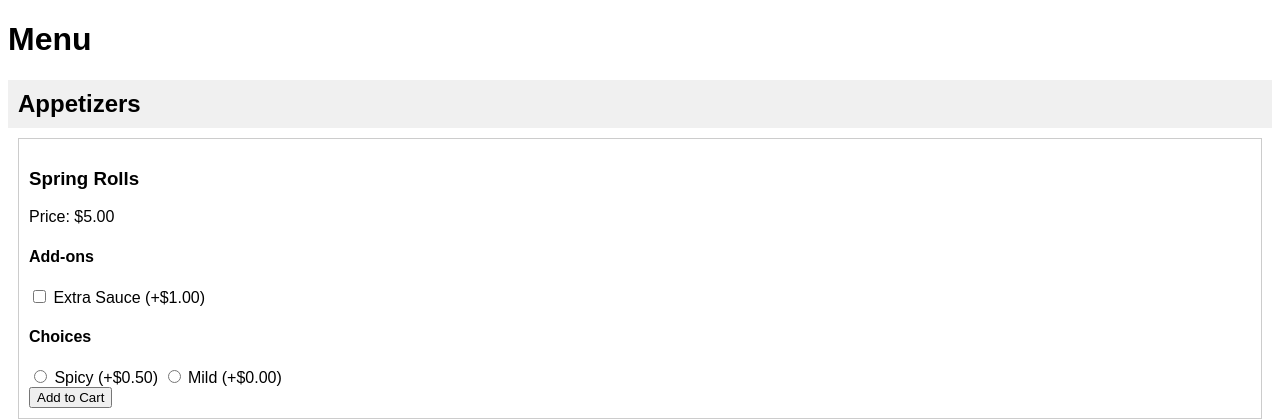
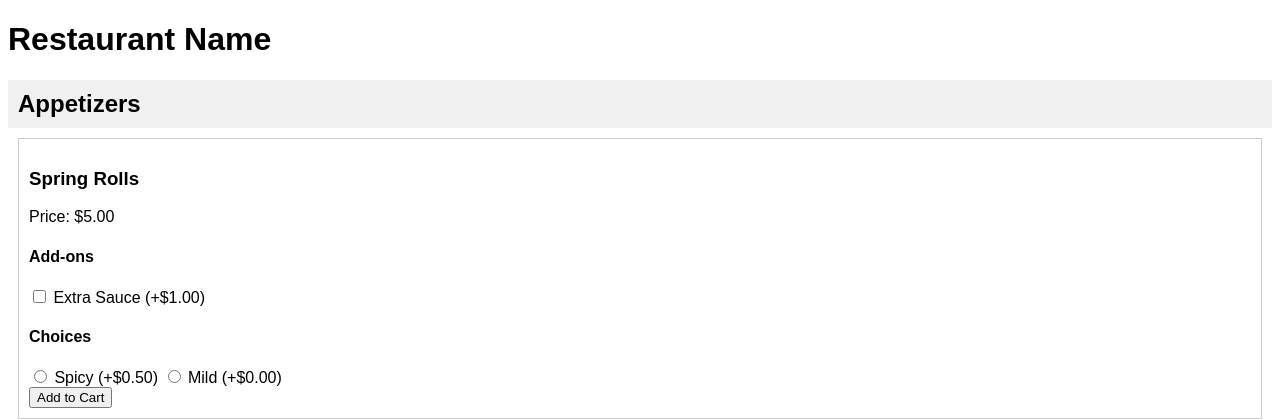
Before and after one commit to IpDaniel/dormeal, a Flask app: page /menu-template in a window 1280 px wide. Shown: the top 420 px of the page. Run offline with Flask 3, Linux system fonts and the light colour scheme.

Commit message:
made sure the restaurant name carries over from the cart page to the checkout page and gets sent to the backend when an order is placed

```diff
--- a/app.py
+++ b/app.py
@@ -66,12 +66,13 @@ def complete_order():
     address = data.get('address')
     phone = data.get('phone')
     cart = data.get('cart')
+    restaurant = data.get('restaurant')
     total = data.get('total')
 
     # Here you can save the order to your database
     # Example: save_order(name, address, phone, cart)
     print("new order")
-    print(f"{name}, {address}, {phone}, {str(total)}, {str(cart)}")
+    print(f"{name}, {address}, {phone}, {restaurant}, {str(total)}, {str(cart)}")
 
     email_list = mvp_emailer.order_notify_email_list
     #mvp_emailer.send_email_to_multiple(email_list, str(data))
@@ -84,6 +85,18 @@ def complete_order():
 PAGE ROUTES:
 ROUTES DEALING WITH FILE STRUCTURE NAVIGATION FOR FINDING SPECIFIC RESTAURANTS AT SPECIFIC SCHOOLS
 FOR THE MVP ARE LISTED BELOW
+"""
+
+#       <---CHOOSE RESTAURANT PAGES--->
+
+#Template
+"""
+@app.route('/school-name')
+def school_name():
+    if active:
+        return render_template('schools/school-name/school-name.html')
+    else:
+        return render_template('inactive.html')
 """
 
 #Northeastern choose-restaurant page
@@ -104,6 +117,18 @@ def university_of_maryland():
         return render_template('inactive.html')
 
 
+#           <---RESTAURANT MENUS--->
+
+#Template
+"""
+@app.route('/school-name/restaurant-name')
+def school_name_restaurant_name():
+    if active:
+        return render_template('schools/school-name/restaurants/restaurant-name.html')
+    else:
+        return render_template('inactive.html')
+"""
+
 
 #runs the app
 if __name__ == '__main__':
--- a/static/js/cart.js
+++ b/static/js/cart.js
@@ -105,6 +105,7 @@ document.addEventListener('DOMContentLoaded', () => {
 
     checkoutButton.addEventListener('click', () => {
         localStorage.setItem('cart', JSON.stringify(cart));
+        localStorage.setItem('restaurant', document.getElementById('restaurant-name').textContent)
         window.location.href = 'checkout';
     });
 });
--- a/templates/checkout.html
+++ b/templates/checkout.html
@@ -108,6 +108,7 @@
             }
 
             renderCheckout();
+            const restaurant = localStorage.getItem('restaurant')
 
             const stripe = Stripe('pk_test_51PG7v4Rsh0QceLeTwmNGUI6lCGHCBNrN3gXGuZdmTUu1AsnefusHEvncUzd1iKZ1jM2KZlk06bhJWBuF7VNOGkHW00s8wMBug4');
             const elements = stripe.elements();
@@ -152,7 +153,7 @@
                         headers: {
                             'Content-Type': 'application/json',
                         },
-                        body: JSON.stringify({ name, address, phone, cart, total }),
+                        body: JSON.stringify({ name, address, phone, cart, restaurant, total }),
                     });
                     document.getElementById('payment-message').textContent = 'Payment succeeded!';
                     localStorage.removeItem('cart');
--- a/templates/menu-template.html
+++ b/templates/menu-template.html
@@ -3,7 +3,7 @@
 <head>
     <meta charset="UTF-8">
     <meta name="viewport" content="width=device-width, initial-scale=1.0">
-    <title>Restaurant Menu</title>
+    <title>Dormeal Northeastern</title>
     <style>
         body {
             font-family: Arial, sans-serif;
@@ -41,7 +41,7 @@
     </style>
 </head>
 <body>
-    <h1>Menu</h1>
+    <h1 id="restaurant-name">Restaurant Name</h1>
     <div id="products">
         <div class="menu-section" id="appetizers">
             <h2>Appetizers</h2>
```
